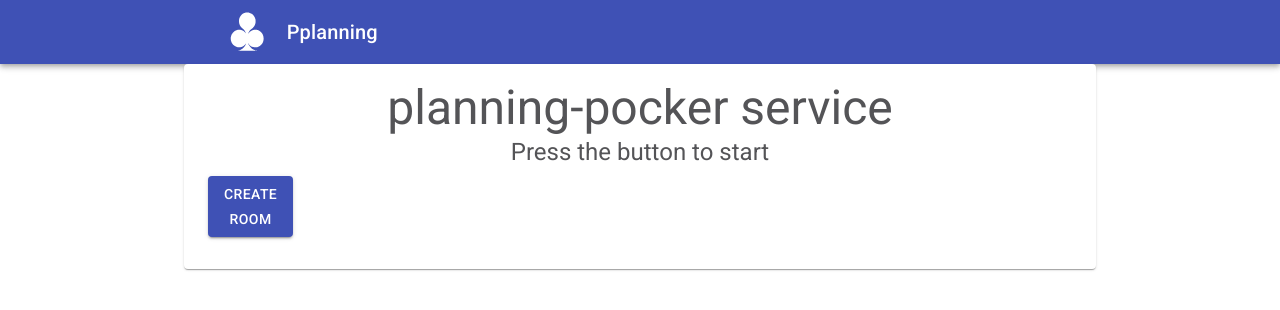
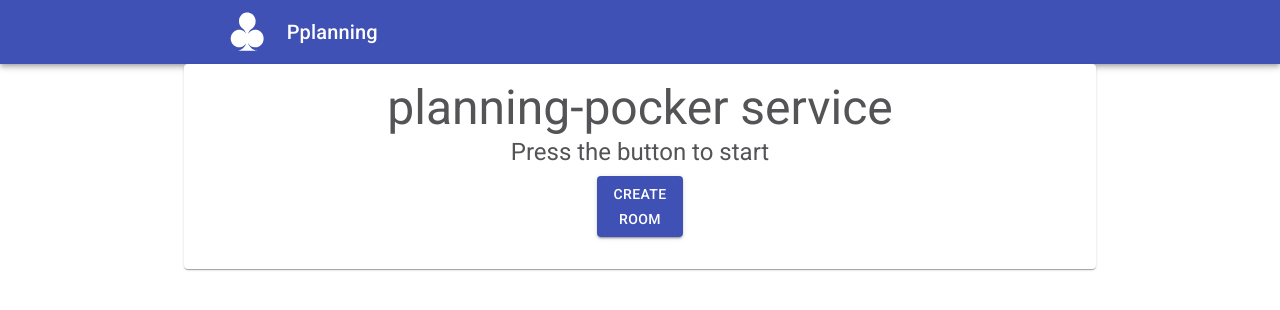
Before and after one commit to iteremasov/planningpocker, a React (Create React App) app in the folder client/: page / in a window 1280 px wide. Shown: the top 310 px of the page. Built offline with nearby package versions, Linux system fonts and the light colour scheme.

Commit message:
refaktoring StartPlanning (ffunctional component)

```diff
--- a/client/src/components/StartPlanning.jsx
+++ b/client/src/components/StartPlanning.jsx
@@ -1,25 +1,29 @@
-import React, { Component } from 'react';
+import React from 'react';
 import { fetchJsonPost } from '../Services/basicServices';
 import Card from '@material-ui/core/Card';
 import CardContent from '@material-ui/core/CardContent';
 import Typography from '@material-ui/core/Typography';
 import CardActions from '@material-ui/core/CardActions';
-import './startPlanning.css';
 import Button from '@material-ui/core/Button'
+import { withRouter } from "react-router";
+import { makeStyles } from '@material-ui/core/styles';
 
-export default class StartPlanning extends Component {
-  makeRoom = () => {
+const useStyles = makeStyles((theme) => ({
+  root: {
+    justifyContent: 'center',
+  },
+}))
+
+const makeRoom = (props) => {
   fetchJsonPost(process.env.REACT_APP_URI_HTTP + 'rooms', {})
     .then(response => response.json())
-      .then(response => this.props.history.push('/' + response.id))
+    .then(response => props.history.push('/' + response.id))
     .catch(err => console.log(err));
 };
-  render() {
-    const styles = {
-      root: {
-        justifyContent: 'center'
-      }
-    };
+
+
+function StartPlanning(props) {
+  const classes = useStyles();
   return (
     <Card>
       <CardContent>
@@ -29,15 +33,16 @@ export default class StartPlanning extends Component {
         <Typography variant="h5" component="h2">
           Press the button to start
           </Typography>
-          <CardActions classes={{root: styles.root}}>
+        <CardActions className={classes.root} >
           <Button
             color="primary"
             variant="contained"
-              onClick={this.makeRoom}>Create <br /> Room
+            onClick={() => { makeRoom(props) }}>Create <br /> Room
              </Button>
         </CardActions>
       </CardContent>
     </Card>
   );
 }
-}
+
+export default withRouter(StartPlanning)
```
Lines whose indentation alone changed are shown as unchanged.
